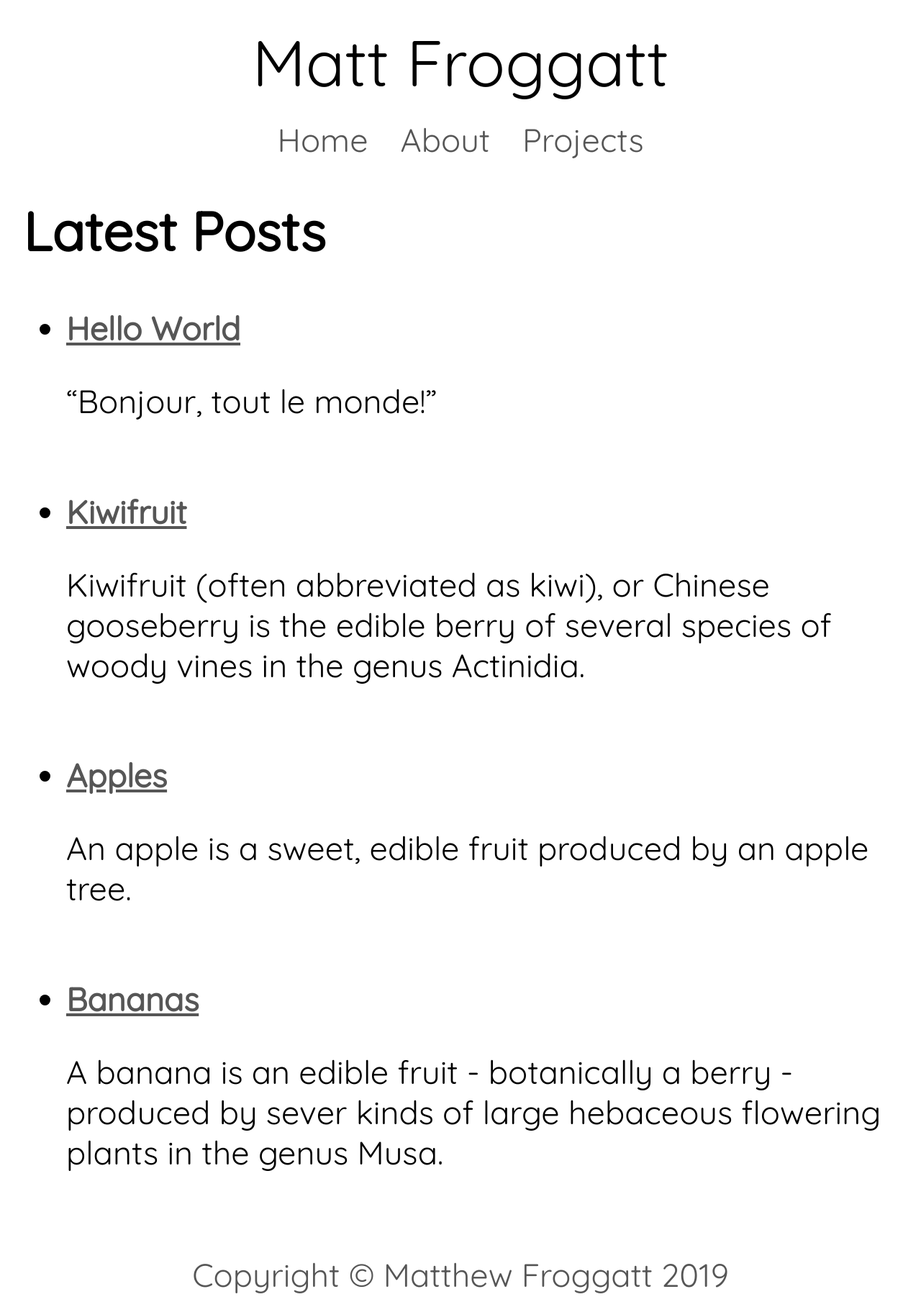
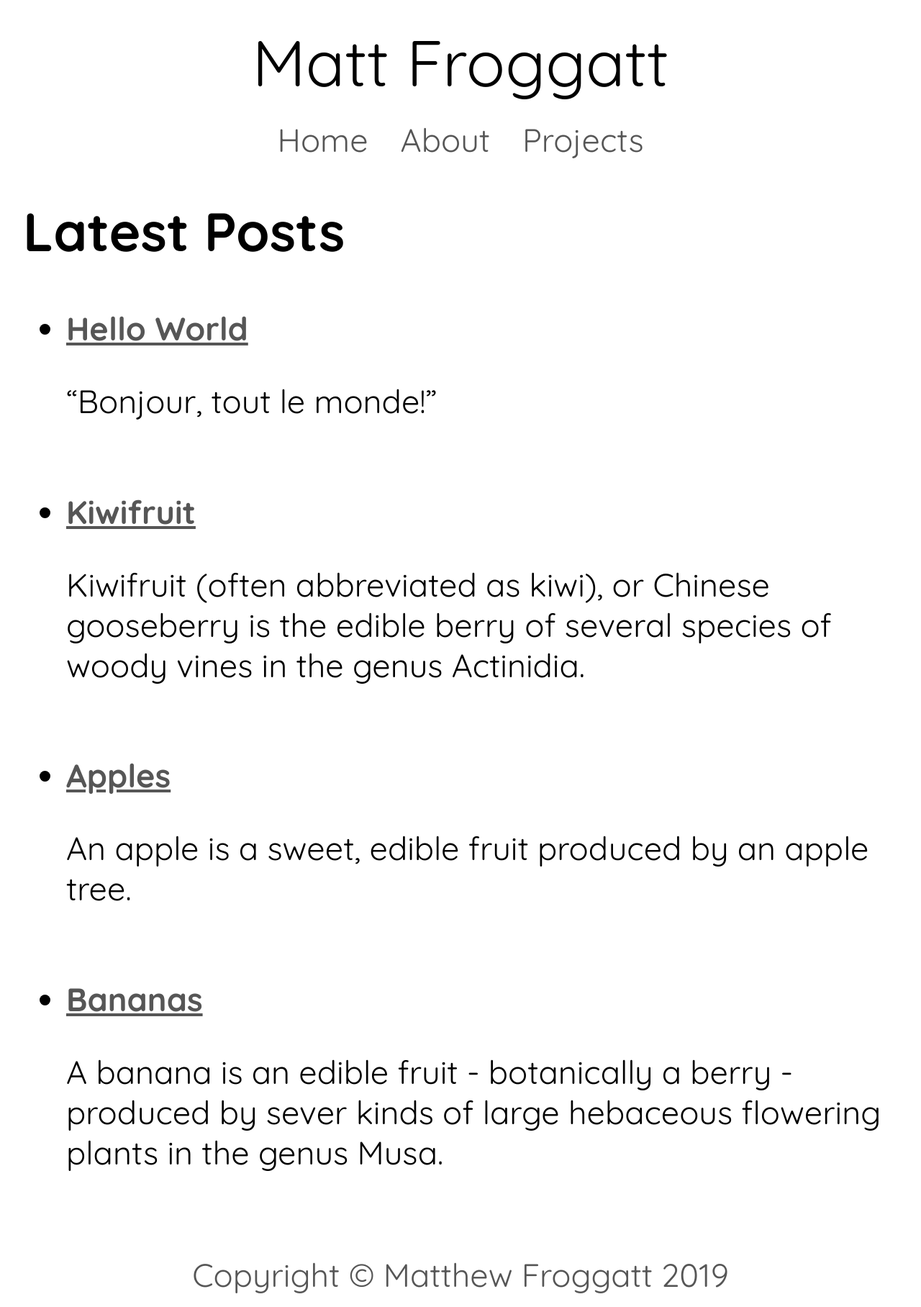
Before and after one commit to matt-froggatt/matt-froggatt.github.io, a Jekyll site: the page built from blog.html, in a window 1280 px wide. Shown: the whole page at 72% size. Built offline with Jekyll 4.4.1, drawn with Linux system fonts in a browser that asks for light colours.

Commit message:
Added true bold font to site to prevent weird text doubling effect on iOS.

```diff
--- a/_layouts/default.html
+++ b/_layouts/default.html
@@ -4,7 +4,7 @@
     <meta charset="utf-8">
     <title>{{ page.title }}</title>
     <link rel="stylesheet" href="/assets/css/styles.css">
-    <link href="https://fonts.googleapis.com/css?family=Quicksand" rel="stylesheet">
+    <link href="https://fonts.googleapis.com/css?family=Quicksand:400,700" rel="stylesheet">
   </head>
   <body>
 	  <div id="main_content">
```
